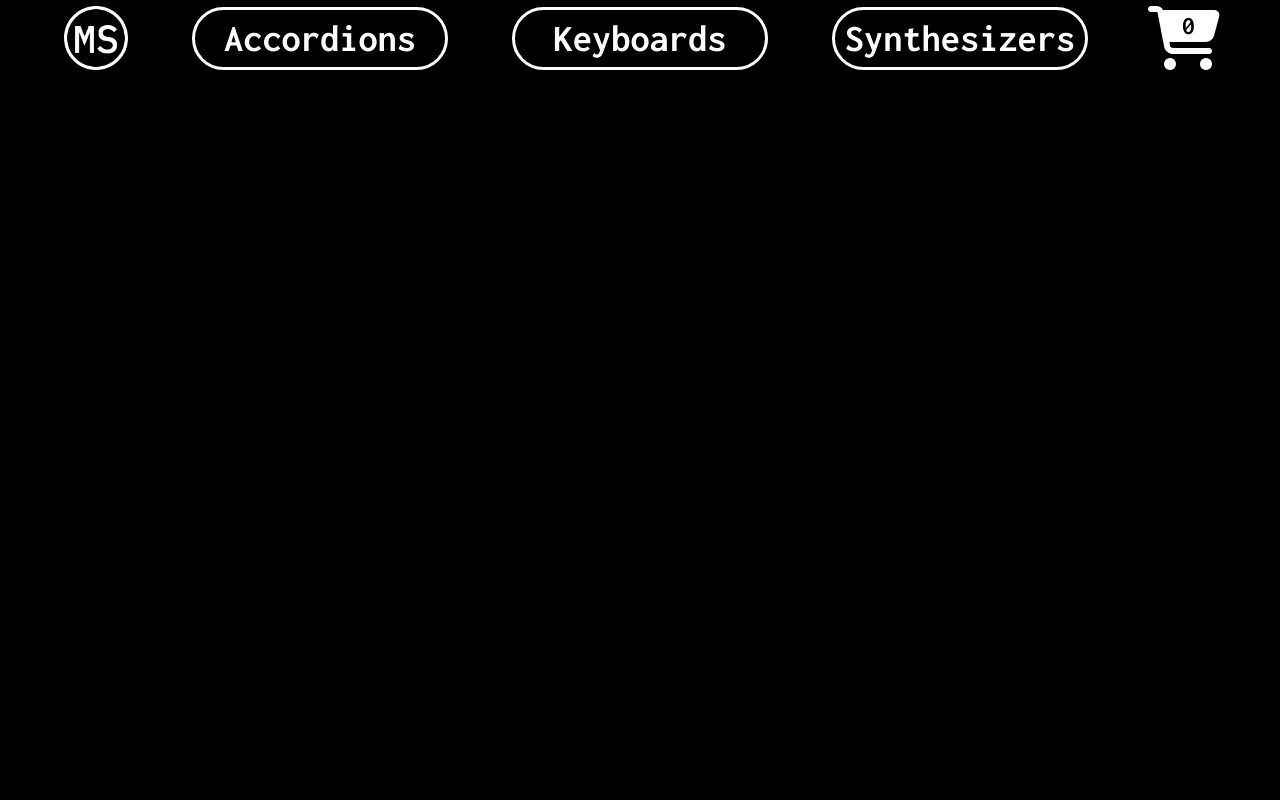
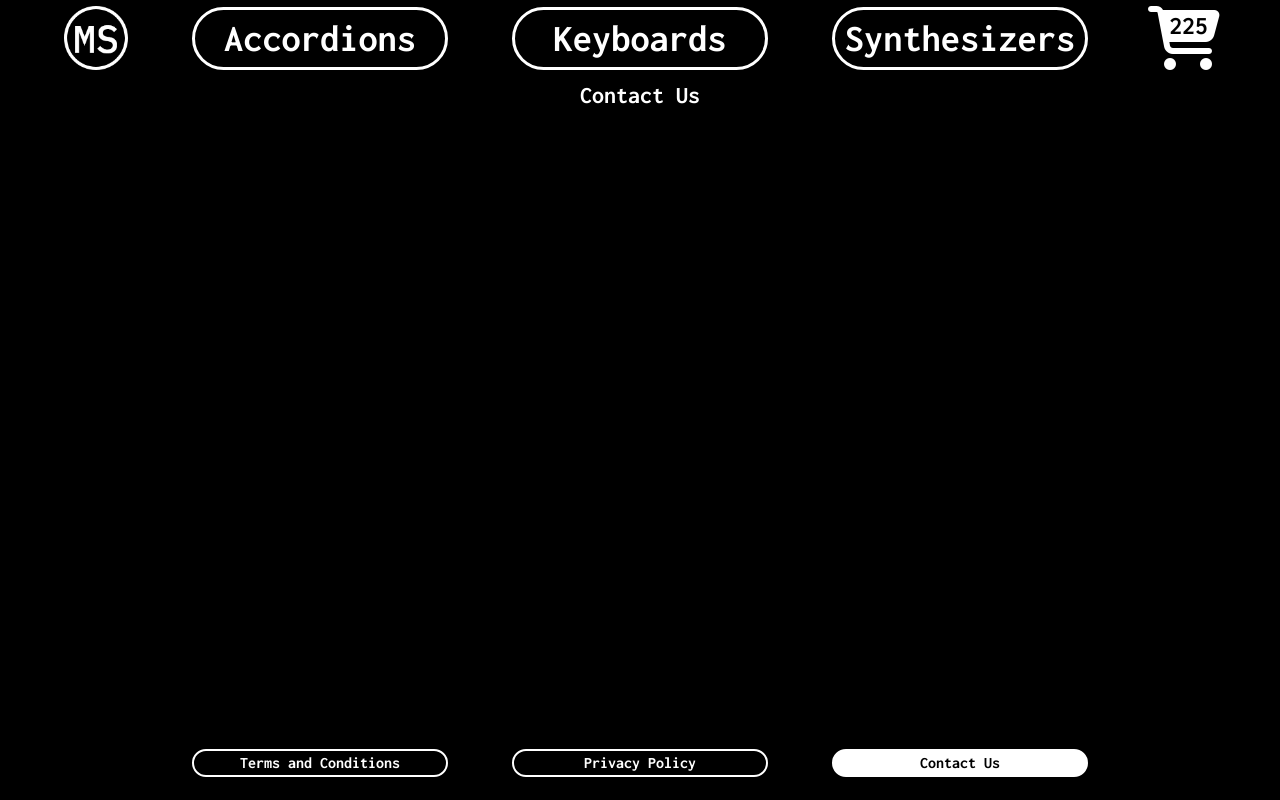
Before and after one commit to Nikolay-Petrov-Ognyanov/Music-Store, a React (Create React App) app: page /about/contact_us in a window 1280 px wide. Built offline with nearby package versions, Linux system fonts and the light colour scheme.

Commit message:
add footer

```diff
--- a/src/App.css
+++ b/src/App.css
@@ -10,9 +10,12 @@ a {
   text-decoration: none;
 }
 
+main {
+  height: calc(100vh - 10vw);
+}
+
 .active {
   color: black;
   border-color: white !important;
-  ;
   background-color: white
 }
--- a/src/App.js
+++ b/src/App.js
@@ -1,8 +1,32 @@
 import "./App.css"
+import { Routes, Route } from "react-router-dom"
+import Footer from "./components/Footer/Footer"
 import Header from "./components/Header/Header"
+import Terms_and_Conditions from "./components/About/Terms_and_Contidions"
+import Privacy_Policy from "./components/About/Privacy_Policy"
+import Contact_Us from "./components/About/Contact_Us"
 
 export default function App() {
 	return <div className="App">
 		<Header />
+
+		<main> <Routes>
+			<Route
+				path="/about/terms_and_conditions"
+				Component={Terms_and_Conditions}
+			/>
+
+			<Route
+				path="/about/privacy_policy"
+				Component={Privacy_Policy}
+			/>
+
+			<Route
+				path="/about/contact_us"
+				Component={Contact_Us}
+			/>
+		</Routes> </main>
+
+		<Footer />
 	</div>
 }
--- /dev/null
+++ b/src/components/About/About.module.css
@@ -0,0 +1,3 @@
+.section {
+    text-align: center;
+}
--- /dev/null
+++ b/src/components/About/Contact_Us.js
@@ -0,0 +1,9 @@
+import style from "./About.module.css"
+
+export default function Contact_Us() {
+
+
+    return <section className={style.section}>
+        <h1>Contact Us</h1>
+    </section>
+}
--- /dev/null
+++ b/src/components/About/Privacy_Policy.js
@@ -0,0 +1,9 @@
+import style from "./About.module.css"
+
+export default function Privacy_Policy() {
+
+
+    return <section className={style.section}>
+        <h1>Privacy Policy</h1>
+    </section>
+}
--- /dev/null
+++ b/src/components/About/Terms_and_Contidions.js
@@ -0,0 +1,9 @@
+import style from "./About.module.css"
+
+export default function Terms_and_Conditions() {
+
+
+    return <section className={style.section}>
+        <h1>Terms and Conditions</h1>
+    </section>
+}
--- /dev/null
+++ b/src/components/Footer/Footer.js
@@ -0,0 +1,20 @@
+import style from "./Footer.module.css"
+import { NavLink } from "react-router-dom"
+
+export default function Footer() {
+
+
+    return <footer className={style.footer}> <nav className={style.nav}>
+        <NavLink className={style.button} activeclassname="active"
+            to="/about/terms_and_conditions"
+        >Terms and Conditions</NavLink>
+
+        <NavLink className={style.button} activeclassname="active"
+            to="/about/privacy_policy"
+        >Privacy Policy</NavLink>
+
+        <NavLink className={style.button} activeclassname="active"
+            to="/about/contact_us"
+        >Contact Us</NavLink>
+    </nav></footer>
+}
--- /dev/null
+++ b/src/components/Footer/Footer.module.css
@@ -0,0 +1,18 @@
+.nav {
+    display: flex;
+    justify-content: space-evenly;
+    padding: 0 10vw;
+}
+
+.button {
+    border: 0.175vw solid;
+    border-radius: 2vw;
+    width: 20vw;
+    text-align: center;
+}
+
+.button:hover {
+    color: black;
+    border-color: white;
+    background-color: white;
+}
--- a/src/components/Header/Header.js
+++ b/src/components/Header/Header.js
@@ -5,25 +5,25 @@ import { NavLink } from "react-router-dom"
 export default function Header() {
 
 
-    return <header className={style.main_header}>
-        <img src={logo} className={style.music_store_logo} alt="logo" />
+    return <header className={style.header}>
+        <img src={logo} className={style.logo} alt="logo" />
 
         <nav>
             <NavLink
-                to={"/catalog/accordions"}
-                className={style.nav_button}
+                to="/catalog/accordions"
+                className={style.button}
                 activeclassname="active"
             >Accordions</NavLink >
 
             <NavLink
-                to={"/catalog/keyboards"}
-                className={style.nav_button}
+                to="/catalog/keyboards"
+                className={style.button}
                 activeclassname="active"
             >Keyboards</NavLink >
 
             <NavLink
-                to={"/catalog/synthesizers"}
-                className={style.nav_button}
+                to="/catalog/synthesizers"
+                className={style.button}
                 activeclassname="active"
             >Synthesizers</NavLink >
         </nav>
@@ -31,7 +31,7 @@ export default function Header() {
         <div className={style.cart}>
             <i class={`fa-solid fa-cart-shopping ${style.cart_icon}`}></i>
 
-            <p className={style.items_in_cart_count}>0</p>
+            <p className={style.items_in_cart_count}>225</p>
         </div>
     </header>
 }
--- a/src/components/Header/Header.module.css
+++ b/src/components/Header/Header.module.css
@@ -1,9 +1,9 @@
-.music_store_logo {
+.logo {
     height: 5vw;
     width: 5vw;
 }
 
-.main_header {
+.header {
     width: 100vw;
     height: 6vw;
     padding: 2vw 0;
@@ -13,21 +13,21 @@
     position: sticky;
 }
 
-.main_header nav {
+.header nav {
     display: flex;
     justify-content: space-between;
     gap: 5vw;
 }
 
-.nav_button {
+.button {
     font-size: 3vw;
     text-align: center;
     border: 0.25vw solid;
-    border-radius: 3vw;
+    border-radius: 2.5vw;
     width: 20vw;
 }
 
-.nav_button:hover {
+.button:hover {
     color: black;
     border-color: white;
     background-color: white;
@@ -40,6 +40,7 @@
     position: relative;
     height: 5vw;
     width: 5vw;
+    pointer-events: none;
 }
 
 .cart_icon {
```
